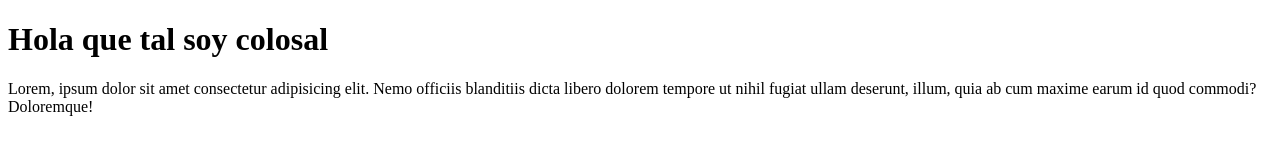
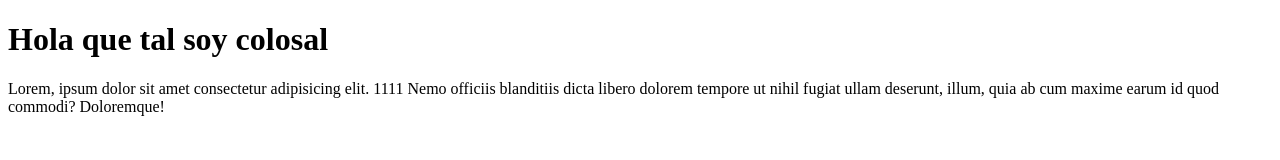
Before and after one commit to corsev/ejemplo, a plain HTML site: page index.html in a window 1280 px wide. Drawn offline with Linux system fonts and the light colour scheme.

Commit message:
Agregamos varios 1 en el parrafo

```diff
--- a/index.html
+++ b/index.html
@@ -8,7 +8,7 @@
 </head>
 <body>
     <h1>Hola que tal soy colosal</h1>
-    <p>Lorem, ipsum dolor sit amet consectetur adipisicing elit. Nemo officiis blanditiis dicta libero dolorem tempore ut nihil fugiat ullam deserunt, illum, quia ab cum maxime earum id quod commodi? Doloremque!</p>
+    <p>Lorem, ipsum dolor sit amet consectetur adipisicing elit. 1111 Nemo officiis blanditiis dicta libero dolorem tempore ut nihil fugiat ullam deserunt, illum, quia ab cum maxime earum id quod commodi? Doloremque!</p>
 
 </body>
 </html>
```
